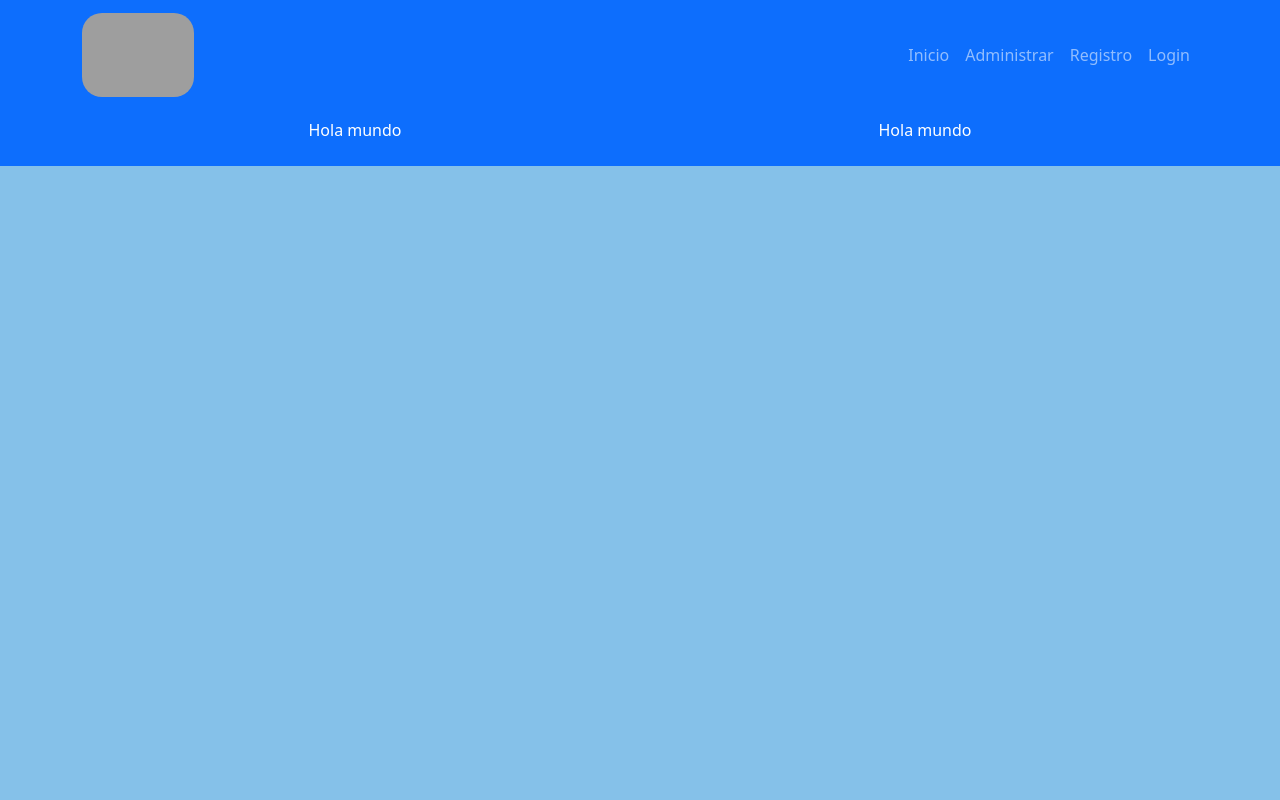
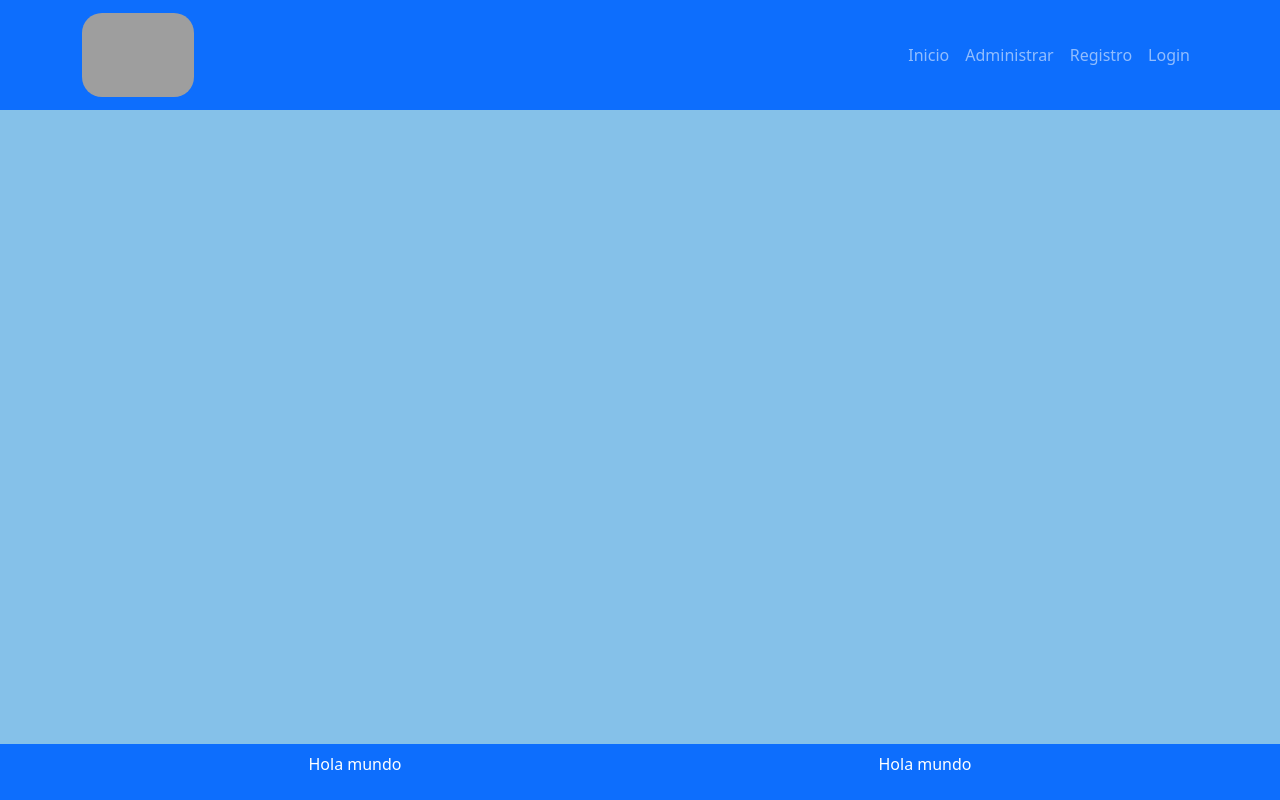
Before and after one commit to Brunonahuel22/Punto-14, a React (Vite) app: page /detalles in a window 1280 px wide. Built offline with nearby package versions, Linux system fonts and the light colour scheme; no server answers; grey boxes are pictures that could not be loaded.

Commit message:
creando pagina para detalles de la receta

```diff
--- a/src/App.jsx
+++ b/src/App.jsx
@@ -7,6 +7,7 @@ import RegistroProducto from "./components/pages/RegistroProducto";
 import Carrusel from "./components/pages/producto/Carrusel";
 import "bootstrap-icons/font/bootstrap-icons.min.css";
 import { BrowserRouter, NavLink, Route, Routes } from "react-router-dom";
+import DetallesReceta from "./components/pages/DetallesReceta";
 
 
 
@@ -28,6 +29,7 @@ function App() {
           />
           <Route path="/administrar" element = {<Administrar/>} />
           <Route path="/registro" element = {<RegistroProducto/>} />
+          <Route path="/detalles" element = {<DetallesReceta/>} />
         </Routes>
         <Footer />
       </BrowserRouter>
--- /dev/null
+++ b/src/components/pages/DetallesReceta.jsx
@@ -0,0 +1,11 @@
+import React from 'react';
+
+const DetallesReceta = () => {
+    return (
+        <main  className="mainSection">
+
+        </main>
+    );
+};
+
+export default DetallesReceta;
--- a/src/components/pages/producto/ProductoInicio.jsx
+++ b/src/components/pages/producto/ProductoInicio.jsx
@@ -14,7 +14,7 @@ const ProductoInicio = ({ receta }) => {
             {receta.descripcion_breve}
           </Card.Text>
           <div className="text-center">
-            <NavLink className={"btn btn-primary"} to={"/detalles"}>
+            <NavLink className={"btn btn-primary"} to={"/detalles"} >
               Ver Receta
             </NavLink>
           </div>
```
